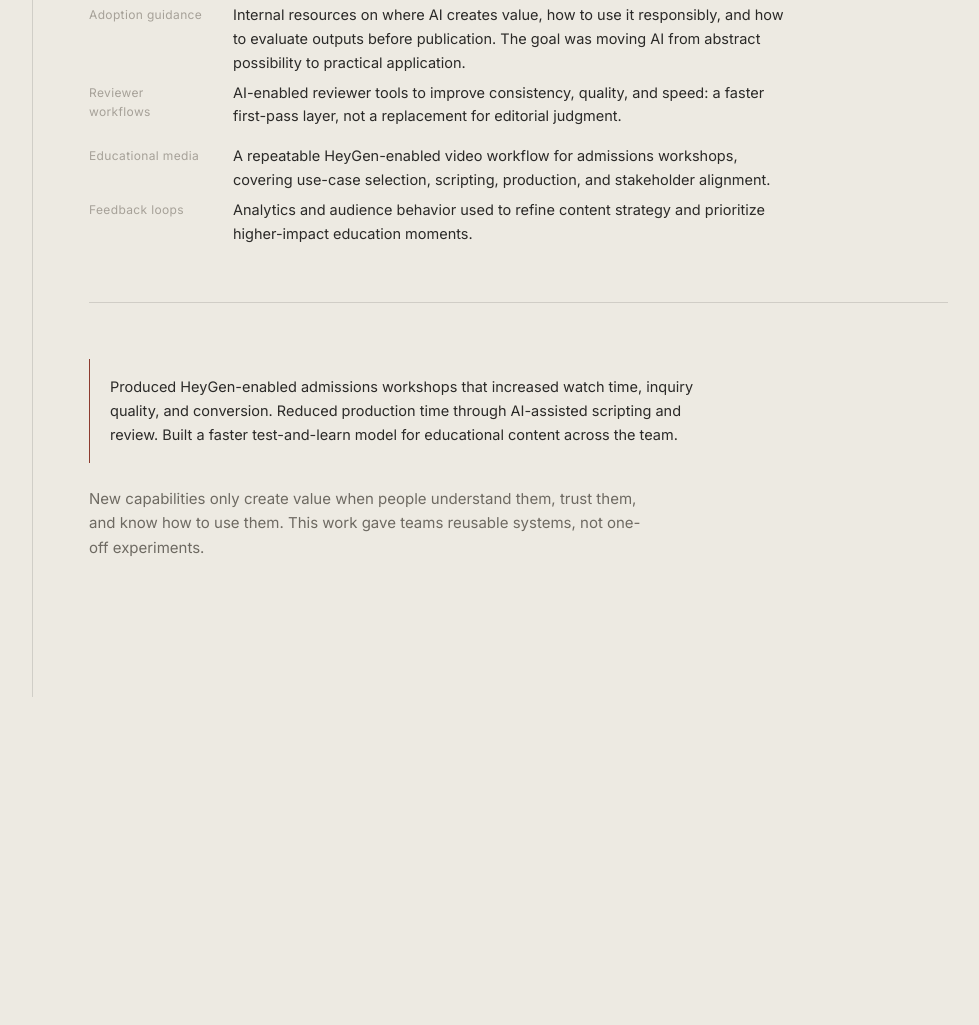
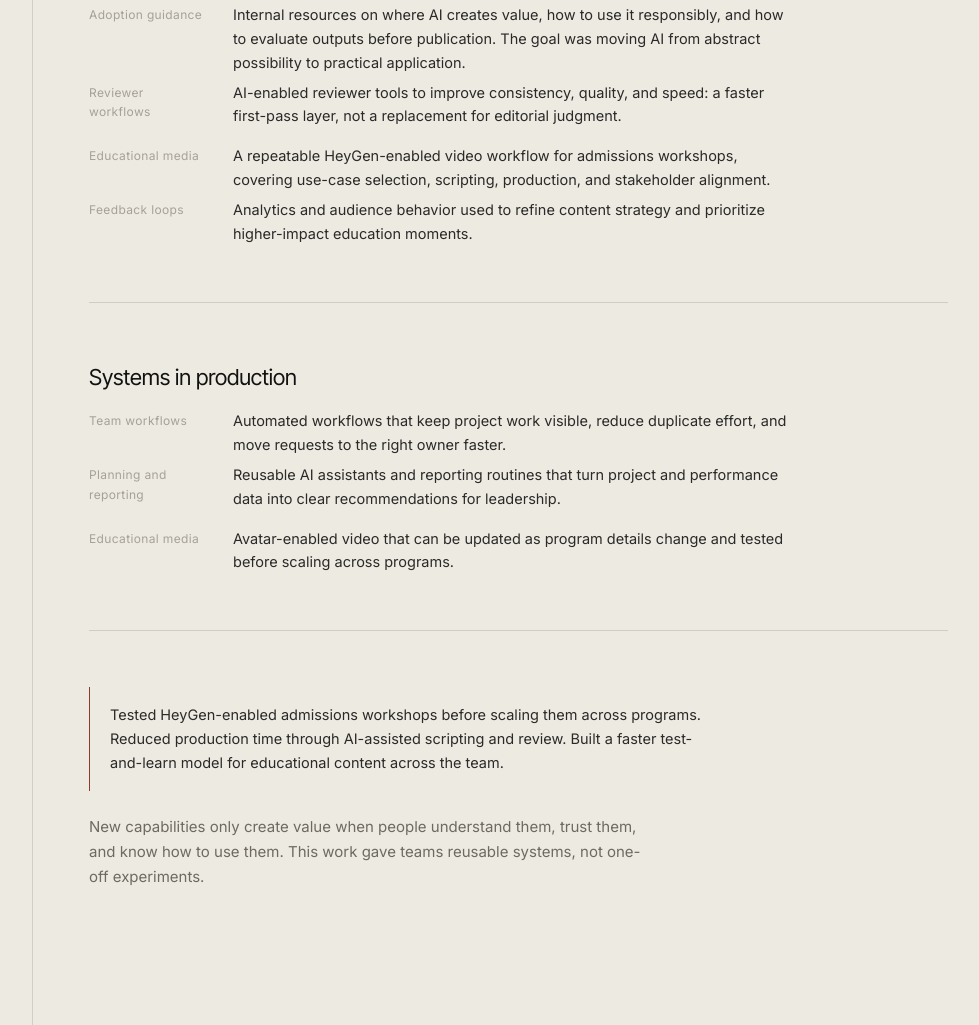
Before and after one commit to jules-definitely/fyi, a plain HTML site: page ai-systems.html in a window 1280 px wide. Shown: the part 1504-2529 px from the top of the page, without its empty margins (248-1227 px from the left). Before the commit the page ends 2201 px from the top, so only its background shows below. Drawn offline with Linux system fonts and the light colour scheme.

Commit message:
Update AI systems page with general systems summary (#1)
Replace the HeyGen outcome claim with a statement that can be supported,
and add a short "Systems in production" section with high-level lines
that avoid internal tool detail and unverified figures.


Claude-Session: https://claude.ai/code/session_01NSqWLYUyAzJbLL4VB7aeDd

Co-authored-by: Julia Weikel <jules-definitely@users.noreply.github.com>
Co-authored-by: Claude Haiku 5.5 <noreply@anthropic.com>

```diff
--- a/ai-systems.html
+++ b/ai-systems.html
@@ -84,7 +84,21 @@
 
     <hr class="rule">
 
-    <p class="case-outcome">Produced HeyGen-enabled admissions workshops that increased watch time, inquiry quality, and conversion. Reduced production time through AI-assisted scripting and review. Built a faster test-and-learn model for educational content across the team.</p>
+    <h2>Systems in production</h2>
+    <div class="case-grid">
+      <p class="case-label">Team workflows</p>
+      <div class="case-body"><p>Automated workflows that keep project work visible, reduce duplicate effort, and move requests to the right owner faster.</p></div>
+
+      <p class="case-label">Planning and reporting</p>
+      <div class="case-body"><p>Reusable AI assistants and reporting routines that turn project and performance data into clear recommendations for leadership.</p></div>
+
+      <p class="case-label">Educational media</p>
+      <div class="case-body"><p>Avatar-enabled video that can be updated as program details change and tested before scaling across programs.</p></div>
+    </div>
+
+    <hr class="rule">
+
+    <p class="case-outcome">Tested HeyGen-enabled admissions workshops before scaling them across programs. Reduced production time through AI-assisted scripting and review. Built a faster test-and-learn model for educational content across the team.</p>
 
     <p class="closing">New capabilities only create value when people understand them, trust them, and know how to use them. This work gave teams reusable systems, not one-off experiments.</p>
 
```
